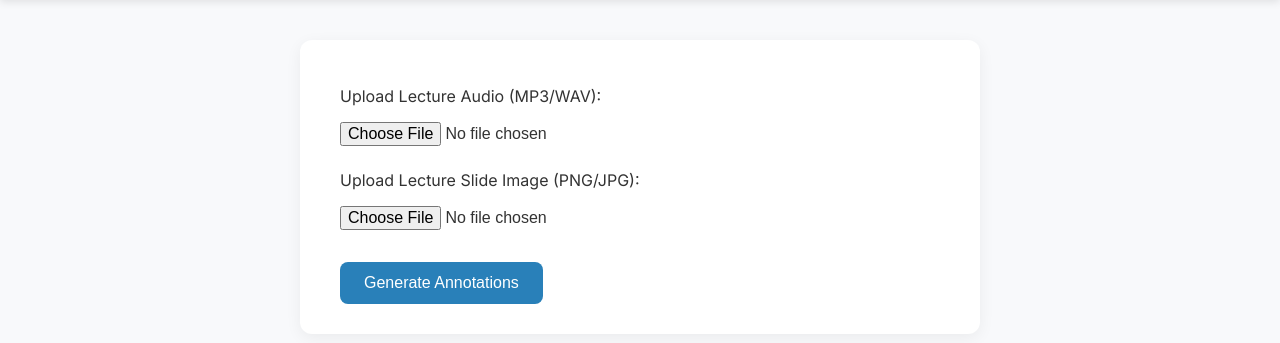
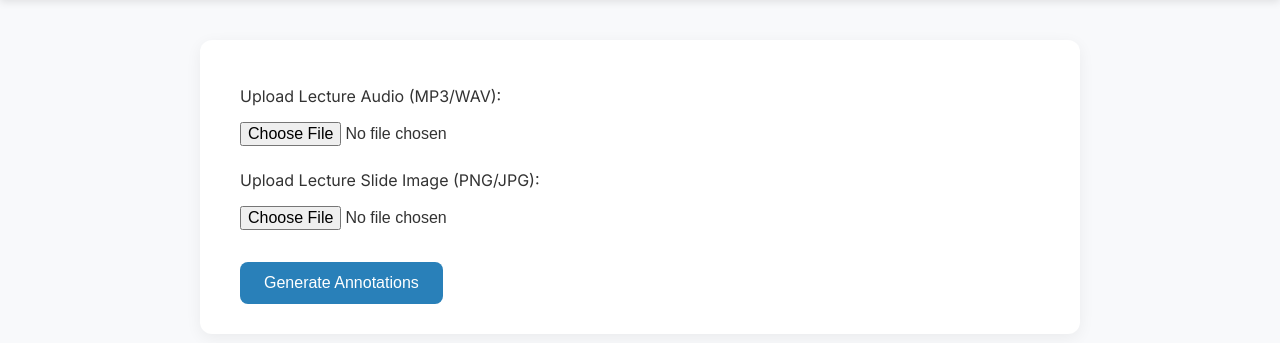
Before and after one commit to molliey/Multimodal-LLM-Applications, a FastAPI app: page / in a window 1280 px wide. Shown: the part 69-412 px from the top of the page. Run offline with FastAPI, Linux system fonts and the light colour scheme.

Commit message:
wider block

```diff
--- a/templates/index.html
+++ b/templates/index.html
@@ -25,7 +25,7 @@
     }
 
     main {
-      max-width: 600px;
+      max-width: 800px;
       margin: 40px auto;
       background: white;
       padding: 30px 40px;
```
